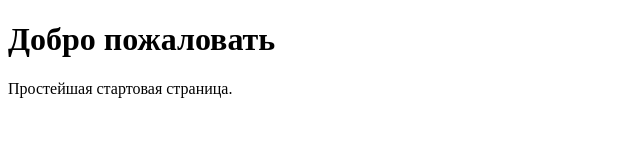
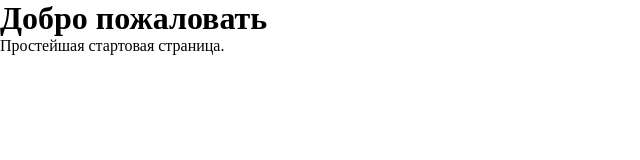
Before and after one commit to Ilyar228/RepoILyar, a plain HTML site: page index.html in a window 1280 px wide. Shown: the whole page, without its empty margins (0-640 px from the left). Drawn offline with Linux system fonts and the light colour scheme.

Commit message:
feat: add style.css and link it to index.html

```diff
--- /dev/null
+++ b/assets/css/style.css
@@ -0,0 +1,10 @@
+:root {
+    box-sizing: border-box;
+    font-size: 16px;
+}
+
+* {
+    padding: 0;
+    margin: 0;
+    box-sizing: inherit;
+}
--- a/index.html
+++ b/index.html
@@ -1,6 +1,7 @@
 <!doctype html>
 <html lang="ru">
 <head>
+  <link rel="stylesheet" href="assets/css/style.css" />
   <meta charset="utf-8" />
   <meta name="viewport" content="width=device-width, initial-scale=1" />
   <title>Мой сайт — демо</title>
```
